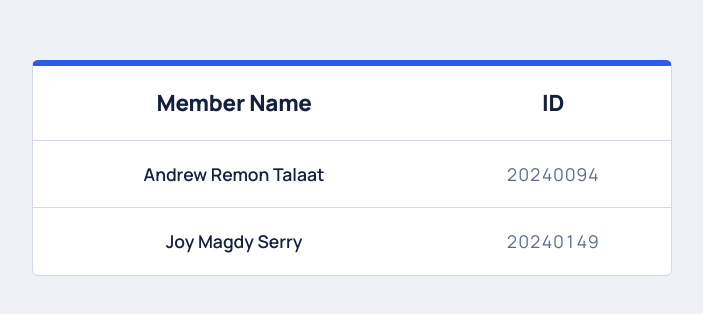
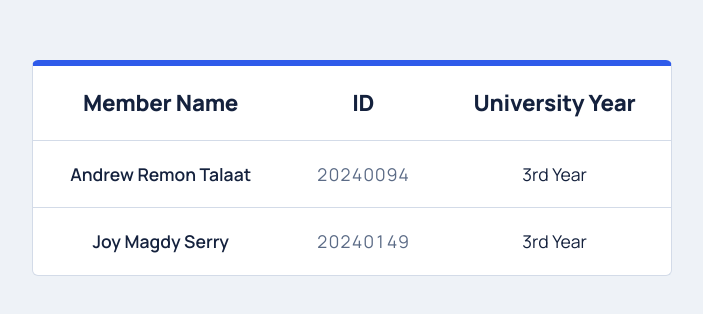
Before and after one commit to andrew-remon/github-actions-task, a plain HTML site: page index.html in a window 1280 px wide. Shown: the part 232-546 px from the top of the page, without its empty margins (288-991 px from the left). Drawn offline with Linux system fonts and the light colour scheme.

Commit message:
add university year

```diff
--- a/index.html
+++ b/index.html
@@ -58,7 +58,7 @@
     td { font-size: 1.1rem; }
     tbody tr + tr td { border-top: 1px solid var(--line); }
     td:first-child { font-weight: 600; }
-    td:last-child {
+    td:nth-child(2) {
       color: var(--muted);
       font-variant-numeric: tabular-nums;
       letter-spacing: 0.04em;
@@ -73,16 +73,19 @@
           <tr>
             <th scope="col">Member Name</th>
             <th scope="col">ID</th>
+            <th scope="col">University Year</th>
           </tr>
         </thead>
         <tbody>
           <tr>
             <td>Andrew Remon Talaat</td>
             <td>20240094</td>
+            <td>3rd Year</td>
           </tr>
           <tr>
             <td>Joy Magdy Serry</td>
             <td>20240149</td>
+            <td>3rd Year</td>
           </tr>
         </tbody>
       </table>
```
